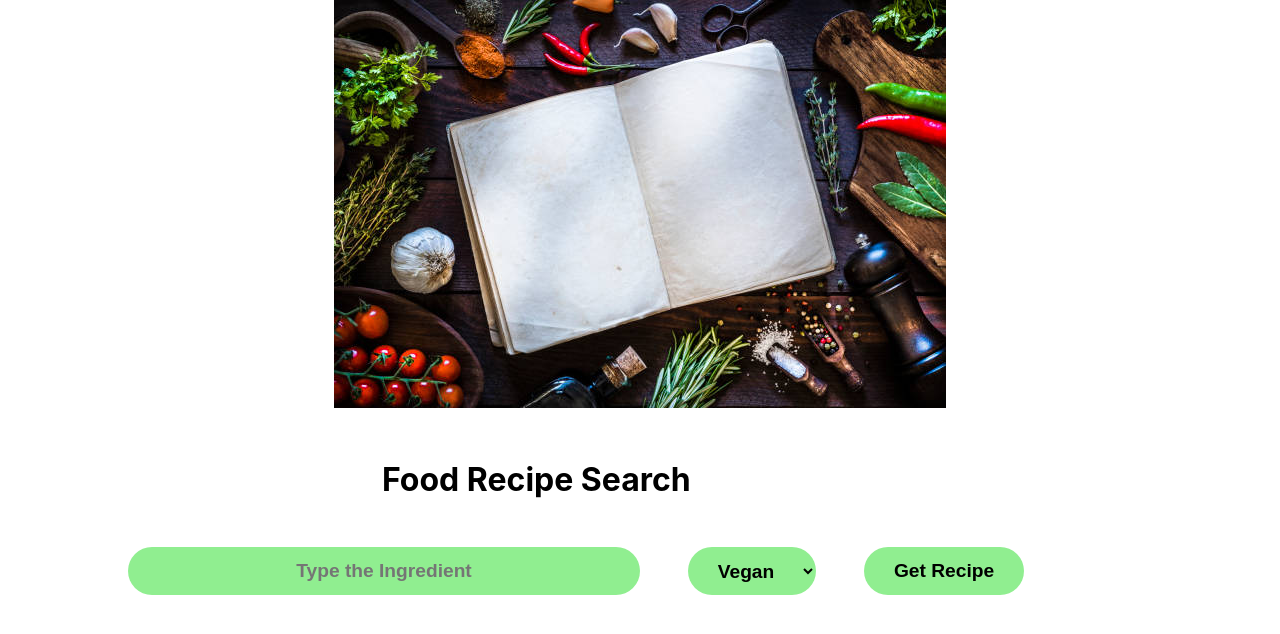
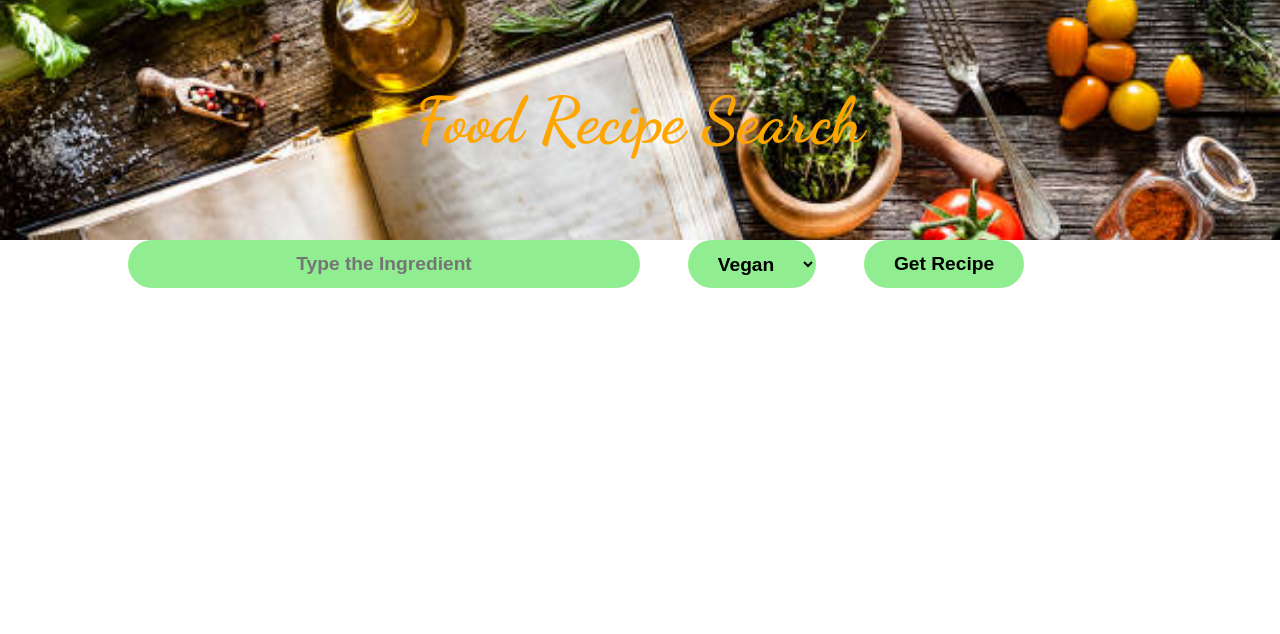
Before and after one commit to sgujuluva/food-recipe-app, a React (Create React App) app: page / in a window 1280 px wide. Shown: the top 634 px of the page. Built offline with nearby package versions, Linux system fonts and the light colour scheme.

Commit message:
header styled

```diff
--- a/src/App.css
+++ b/src/App.css
@@ -1,3 +1,4 @@
+@import url('https://fonts.googleapis.com/css2?family=Dancing+Script:wght@700&display=swap');
 *{
   margin:0;
   padding:0;
@@ -13,8 +14,28 @@ body{
   justify-content: center;
   align-items: center;
 }
-.recipe-content h1{
+
+.header h1{
   padding:3rem;
+  font-family: 'Dancing Script', cursive;
+font-size: 4rem;
+color:orange;
+}
+.header {
+  width :100%;
+  height:30vh;
+  position: relative;
+background-image: url(./image/home6.png);
+background-repeat: no-repeat;
+background-size: cover;
+background-position: -30% 4%;
+}
+.header span{
+  position: absolute;
+  inset:0;
+  display:flex;
+  justify-content: center;
+  align-items: center;
 }
 .recipe-content form{
   width:80%;
--- a/src/App.js
+++ b/src/App.js
@@ -1,27 +1,24 @@
-
-import './App.css';
+import "./App.css";
 //images
-import IngredientImage from "./image/home5.png"
+import IngredientImage from "./image/home5.png";
 
 function App() {
-
   const handleSubmit = (e) => {
     e.preventDefault();
-  }
+  };
 
   return (
     <div className="recipe-content">
       <div className="header">
-  <img src={IngredientImage } alt="" />
-<h1>Food Recipe Search</h1>
+       <span> <h1>Food Recipe Search</h1> </span>
       </div>
 
       <form onSubmit={handleSubmit}>
-      <input type="text" placeholder='Type the Ingredient'/>
+        <input type="text" placeholder="Type the Ingredient" />
         <select className="ingredient-labels" name="" id="">
           <option value="vegan">Vegan</option>
         </select>
-      <button onChange={(e) => e.target.value }>Get Recipe</button>
+        <button onChange={(e) => e.target.value}>Get Recipe</button>
       </form>
     </div>
   );
```
Also changed, not shown: src/image/home7.png (added). Lines whose indentation alone changed are shown as unchanged.
